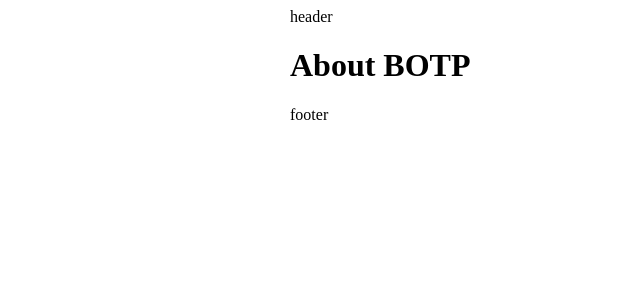
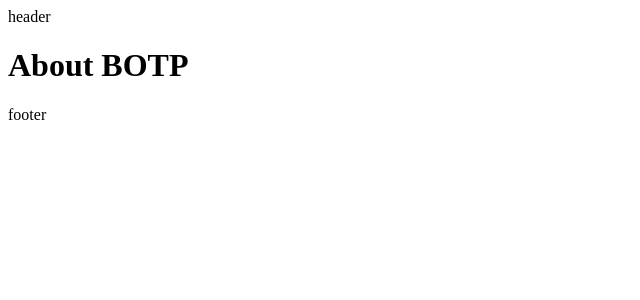
Before and after one commit to ledugani/botp-spa, a React (Create React App) app: page /about in a window 1280 px wide. Shown: the top 300 px of the page, without its empty margins (0-640 px from the left). Built offline with nearby package versions, Linux system fonts and the light colour scheme.

Commit message:
added seo

```diff
--- a/public/index.html
+++ b/public/index.html
@@ -2,42 +2,16 @@
 <html lang="en">
   <head>
     <meta charset="utf-8" />
-    <link rel="icon" href="%PUBLIC_URL%/favicon.ico" />
     <meta name="viewport" content="width=device-width, initial-scale=1" />
-    <meta name="theme-color" content="#000000" />
     <meta
       name="description"
-      content="Web site created using create-react-app"
+      content="default meta description"
     />
     <link rel="apple-touch-icon" href="%PUBLIC_URL%/logo192.png" />
-    <!--
-      manifest.json provides metadata used when your web app is installed on a
-      user's mobile device or desktop. See https://developers.google.com/web/fundamentals/web-app-manifest/
-    -->
-    <link rel="manifest" href="%PUBLIC_URL%/manifest.json" />
-    <!--
-      Notice the use of %PUBLIC_URL% in the tags above.
-      It will be replaced with the URL of the `public` folder during the build.
-      Only files inside the `public` folder can be referenced from the HTML.
-
-      Unlike "/favicon.ico" or "favicon.ico", "%PUBLIC_URL%/favicon.ico" will
-      work correctly both with client-side routing and a non-root public URL.
-      Learn how to configure a non-root public URL by running `npm run build`.
-    -->
-    <title>React App</title>
+    <title>Bottom of the Pile</title>
   </head>
   <body>
     <noscript>You need to enable JavaScript to run this app.</noscript>
     <div id="root"></div>
-    <!--
-      This HTML file is a template.
-      If you open it directly in the browser, you will see an empty page.
-
-      You can add webfonts, meta tags, or analytics to this file.
-      The build step will place the bundled scripts into the <body> tag.
-
-      To begin the development, run `npm start` or `yarn start`.
-      To create a production bundle, use `npm run build` or `yarn build`.
-    -->
   </body>
 </html>
--- a/src/app/layout/index.jsx
+++ b/src/app/layout/index.jsx
@@ -1,11 +1,10 @@
 import React from 'react';
-import Header from './header'
-import Footer from './footer'
-
+import Header from './header';
+import Footer from './footer';
 import './styles.css';
 
 export default function Layout({children}) {
-	return <div className="container">
+	return <div className="__dml container">
 		<Header />
 			{children}
 		<Footer />
--- a/src/app/layout/styles.css
+++ b/src/app/layout/styles.css
@@ -1,4 +1,4 @@
-.container {
+.__dml .container {
 	max-width: 700px;
 	margin: 0 auto;
 }
--- a/src/app/pages/about/index.jsx
+++ b/src/app/pages/about/index.jsx
@@ -1,8 +1,10 @@
 import React from 'react';
+import Seo from '../../seo';
 
 export default function AboutPage() {
 	return (
 		<>
+			<Seo title="About" />
 			<h1>About BOTP</h1>
 		</>
 	);
--- a/src/app/pages/homepage/index.jsx
+++ b/src/app/pages/homepage/index.jsx
@@ -1,8 +1,10 @@
 import React from 'react';
+import Seo from '../../seo';
 
 export default function Homepage() {
 	return (
 		<>
+			<Seo title="Home" />
 			<h1 className="heading">Welcome to Bottom of the Pile</h1>
 			<p>Lorem ipsum dolor, site amet consectetur adipisicing.</p>
 		</>
--- /dev/null
+++ b/src/app/pages/index.jsx
@@ -0,0 +1,6 @@
+import React from "react";
+
+export default function Page({ title, description }) {
+	console.dir(document.querySelector("title"));
+	return null;
+}
--- /dev/null
+++ b/src/app/seo/index.jsx
@@ -0,0 +1,6 @@
+import React from "react";
+
+export default function Seo({ title, description }) {
+	document.querySelector('title').innerHTML = title;
+	return null;
+}
```
Also changed, not shown: 1 other file (tests, documents, lock files or other folders).
